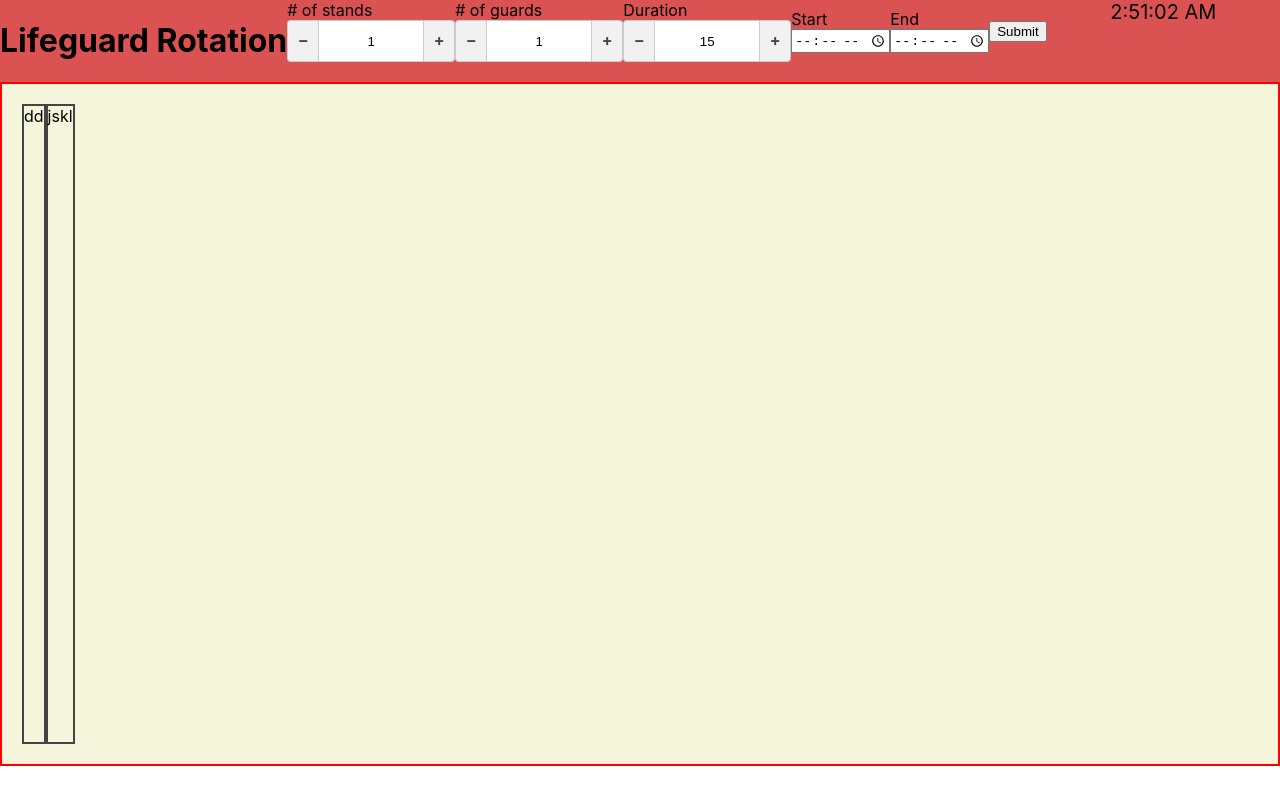
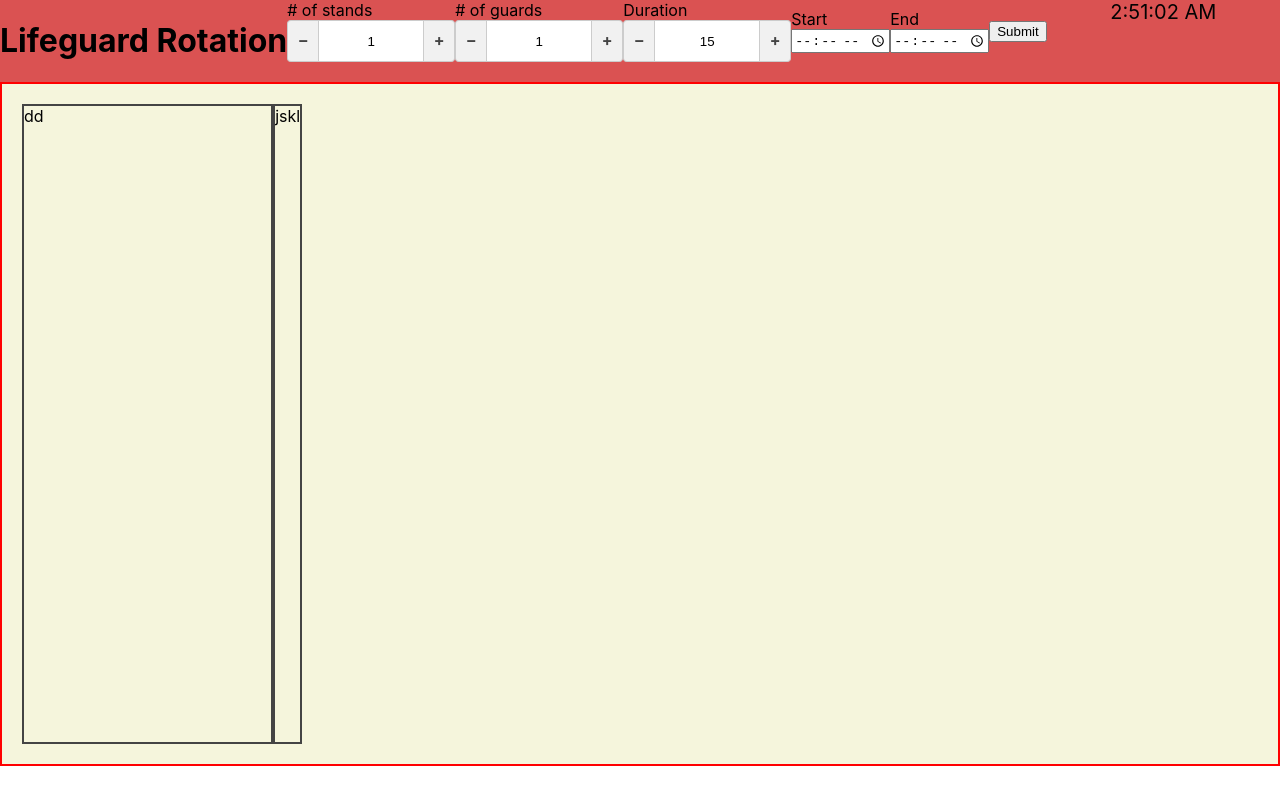
Before and after one commit to elin1923/My-Lifeguard-Rotation, a React (Create React App) app: page / in a window 1280 px wide. Built offline with nearby package versions, Linux system fonts and the light colour scheme.

Commit message:
css the name section

```diff
--- a/src/App.css
+++ b/src/App.css
@@ -81,6 +81,7 @@
 
 .name {
   border: solid #444 2px;
+  width: 20%;
 }
 
 .timeStamps {
```
